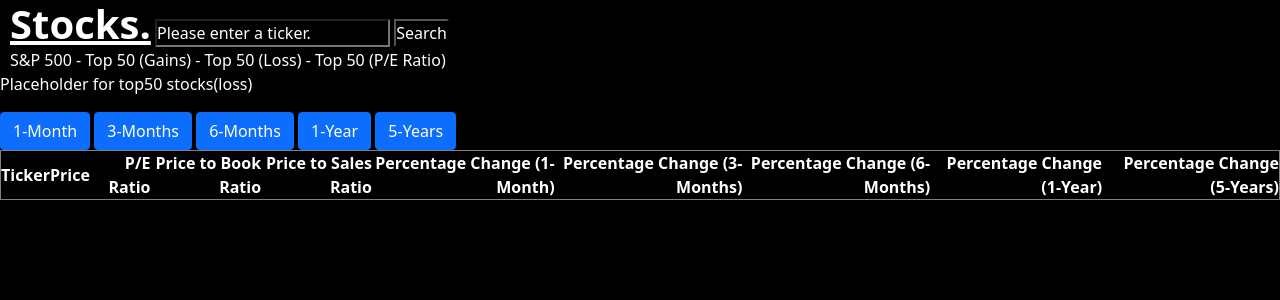
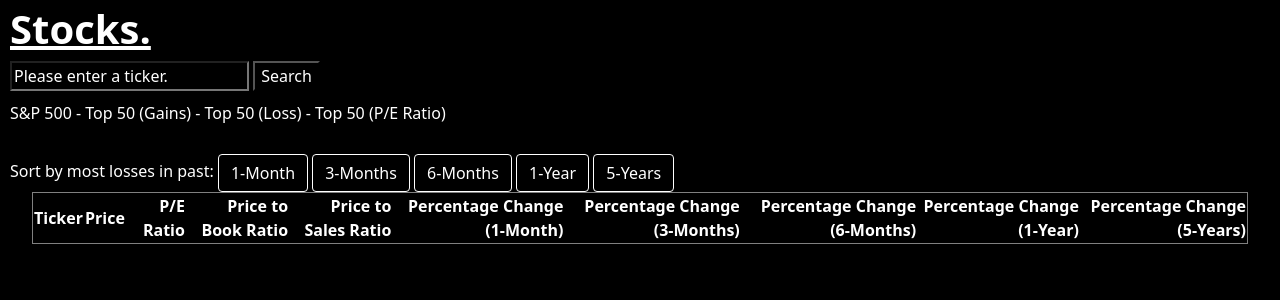
Before and after one commit to LHW99/stock_django, a Django app: page /top50loss/ in a window 1280 px wide. Shown: the top 300 px of the page. Run offline with Django 3.2, Linux system fonts and the light colour scheme; lists and menus that the app fills with data are empty; parts of the project's set-up code (start-up, migrations or seed data) failed here and were passed over.

Commit message:
some css formatting

```diff
--- a/stock_app/static/css/styles.css
+++ b/stock_app/static/css/styles.css
@@ -1,8 +1,6 @@
 * {
   color:white;
   background:black;
-  padding:0;
-  margin:0;
 }
 
 html, body{
@@ -11,6 +9,7 @@ html, body{
 
 .container{
   width:100%;
+  height: auto;
 }
 
 .front-page{
@@ -19,7 +18,8 @@ html, body{
 
 .front-header{
   text-align: left;
-  padding-left: 10px;
+  padding:5px 10px 5px 10px;
+  margin:auto;
 }
 
 a{
@@ -31,14 +31,26 @@ a:hover{
   color:#0dba86;
 }
 
-.dataframe th{
-
+.buttons{
+  padding-left:10px;
 }
 
-.dataframe tr{
-
+.btn-primary{
+  background-color:black;
+  border-color: white;
 }
 
-.dataframe td{
+.btn-primary:hover{
+  background-color:#0dba86;
+}
 
+.dataframe{
+  width:95%;
+  text-align:right;
+  padding:auto;
+  margin:auto;
 }
+
+.dataframe th{
+  border:5px;
+}
--- a/stock_app/templates/all.html
+++ b/stock_app/templates/all.html
@@ -1,6 +1,5 @@
 {% extends 'base.html' %}
 
 {% block content %}
-<p>Placeholder for all</p>
 {{ df|safe }}
 {% endblock %}
--- a/stock_app/templates/base.html
+++ b/stock_app/templates/base.html
@@ -13,9 +13,9 @@
 </head>
 <body>
   <div>
-    <div>
-      <h1 style='display:inline' class='front-header'><strong><u>Stocks.</u></strong></h1>
-      <form style='display:inline' method='GET' action='{% url 'index' %}'>
+    <div class='front-header'>
+      <h1><strong><u>Stocks.</u></strong></h1>
+      <form method='GET' action='{% url 'index' %}'>
         {% csrf_token %}
         <input type='search' name='ticker_search' onfocus="this.value=''" value='Please enter a ticker.'>
         <button type='submit'>Search</button>
@@ -27,7 +27,7 @@
         - <a href='{% url 'top50loss' %}'>Top 50 (Loss)</a>
         - <a href='{% url 'top50pe' %}'>Top 50 (P/E Ratio)</a>
       </div>
-
+    <br>
     {% block content %}{% endblock %}
   </div>
 </body>
--- a/stock_app/templates/top50gain.html
+++ b/stock_app/templates/top50gain.html
@@ -1,15 +1,15 @@
 {% extends 'base.html' %}
 
 {% block content %}
-    <form method='GET'>
+    <form method='GET' class='buttons'>
     {% csrf_token %}
+      <label for='timer'>Sort by most gains in past:</label>
       <button type='submit' class='btn btn-primary' name='timer' value='1-Month'>1-Month</button>
       <button type='submit' class='btn btn-primary' name='timer' value='3-Months'>3-Months</button>
       <button type='submit' class='btn btn-primary' name='timer' value='6-Months'>6-Months</button>
       <button type='submit' class='btn btn-primary' name='timer' value='1-Year'>1-Year</button>
       <button type='submit' class='btn btn-primary' name='timer' value='5-Years'>5-Years</button>
     </form>
-  <div class='container'>
+    <br>
   {{ df|safe }}
-  </div>
 {% endblock %}
--- a/stock_app/templates/top50loss.html
+++ b/stock_app/templates/top50loss.html
@@ -1,9 +1,9 @@
 {% extends 'base.html' %}
 
 {% block content %}
-  <p>Placeholder for top50 stocks(loss)</p>
-    <form method='GET'>
+    <form method='GET' class='buttons'>
     {% csrf_token %}
+      <label for='timer'>Sort by most losses in past:</label>
       <button type='submit' class='btn btn-primary' name='timer' value='1-Month'>1-Month</button>
       <button type='submit' class='btn btn-primary' name='timer' value='3-Months'>3-Months</button>
       <button type='submit' class='btn btn-primary' name='timer' value='6-Months'>6-Months</button>
--- a/stock_app/templates/top50pe.html
+++ b/stock_app/templates/top50pe.html
@@ -1,6 +1,5 @@
 {% extends 'base.html' %}
 
 {% block content %}
-  <p>Placeholder for top50 stocks(pe)</p>
   {{ df|safe }}
 {% endblock %}
```
